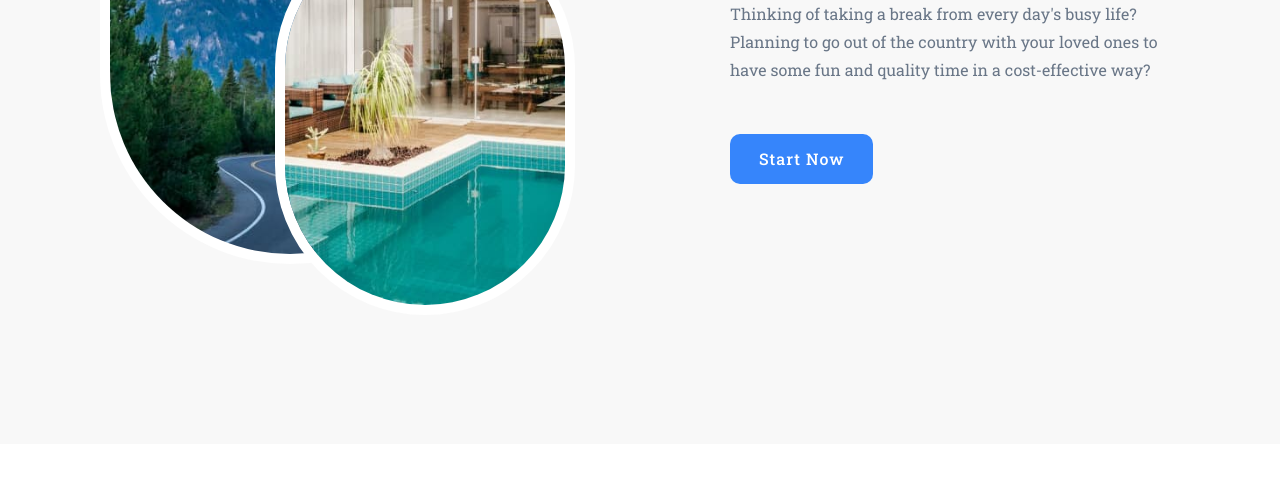
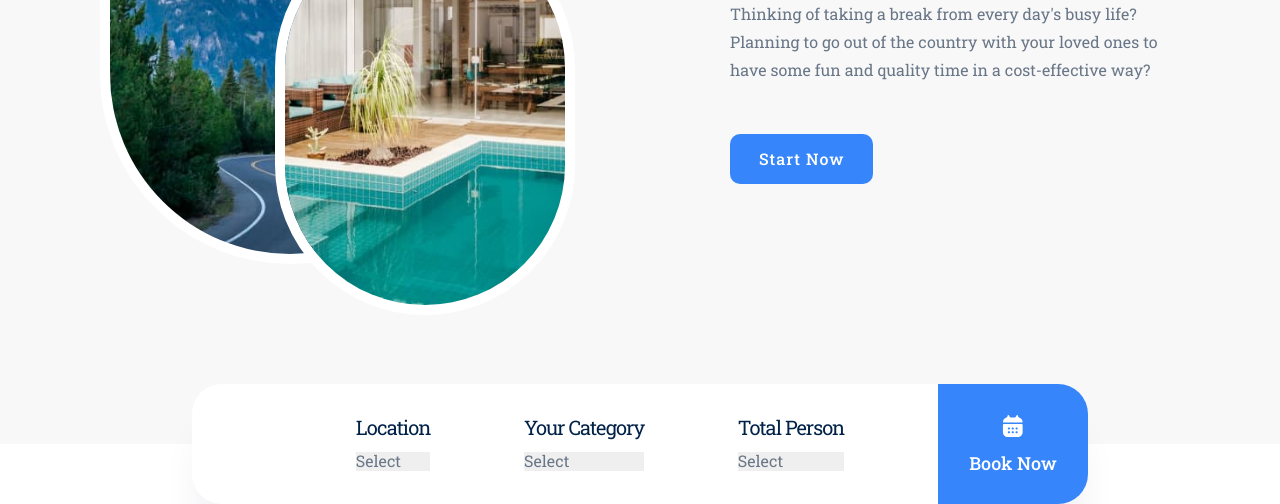
Before and after one commit to lordponchik/ex.Tripgoal, a website built with Parcel: page src/index.html in a window 1280 px wide. Shown: the part 392-896 px from the top of the page. Before the commit the page ends 836 px from the top, so only its background shows below. Built offline with nearby package versions, Linux system fonts and the light colour scheme; files whose address does not match are found by name; a web font is replaced by a local one.

Commit message:
add mob-tab booking

```diff
--- a/src/index.html
+++ b/src/index.html
@@ -101,7 +101,7 @@
             <button type="button" class="btn">Start Now</button>
           </div>
         </div>
-        <!-- <div class="booking">
+        <div class="booking">
           <ul class="booking-list list">
             <li class="booking-list__item">
               <label for="location" class="booking-list__label">Location</label>
@@ -150,7 +150,7 @@
             </svg>
             <p class="booking__btn-text">Book Now</p>
           </button>
-        </div> -->
+        </div>
       </section>
       <!--
       <section class="find-travel">
--- a/src/scripts/mob-menu.js
+++ b/src/scripts/mob-menu.js
@@ -18,8 +18,11 @@ documentEl.mobMenuBtn.addEventListener("click", () => {
 window.matchMedia("(min-width: 768px)").addEventListener("change", (e) => {
   if (!e.matches) return;
 
+  if (documentEl.mobMenu.classList.contains("open")) {
+    documentEl.mobMenuOpenSVG.classList.toggle("visible");
+    documentEl.mobMenuCloseSVG.classList.toggle("visible");
+  }
+
   documentEl.mobMenu.classList.remove("open");
   document.body.style.removeProperty("overflow");
-  documentEl.mobMenuOpenSVG.classList.toggle("visible");
-  documentEl.mobMenuCloseSVG.classList.toggle("visible");
 });
--- a/src/scss/layout/_hero.scss
+++ b/src/scss/layout/_hero.scss
@@ -1,5 +1,6 @@
 .hero {
   position: relative;
+  z-index: -2;
 
   padding-top: 50px;
   padding-bottom: 180px;
@@ -7,6 +8,9 @@
   background-color: $secondary-background-color;
 }
 .hero__container {
+  @media screen and (max-width: 767px) {
+    margin-bottom: 20px;
+  }
   @media screen and (min-width: 1280px) {
     display: flex;
     align-items: center;
@@ -24,6 +28,11 @@
   border: 10px solid $secondary-text-color;
   border-radius: 570px;
   overflow: hidden;
+
+  @media screen and (max-width: 767px) {
+    width: 90%;
+    margin: 0 auto;
+  }
 
   &--pool {
     position: absolute;
@@ -83,35 +92,56 @@
   margin-bottom: 50px;
 }
 .booking {
-  position: absolute;
-  bottom: 0;
-  left: 50%;
-  transform: translate(-50%, 50%);
-
-  display: flex;
-  width: 70%;
-  height: 120px;
   border-radius: 30px;
   overflow: hidden;
 
-  background-color: #fcfcfc;
+  background-color: $primary-background-color;
   -webkit-box-shadow: 0px 40px 30px 0px rgba(0, 34, 72, 0.07);
   box-shadow: 0px 40px 40px -10px rgba(0, 34, 72, 0.07);
+
+  @media screen and (max-width: 767px) {
+    margin-left: 50px;
+    margin-right: 50px;
+  }
+  @media screen and (min-width: 768px) {
+    position: absolute;
+    bottom: 0;
+    left: 50%;
+    transform: translate(-50%, 50%);
+
+    display: flex;
+    width: 90%;
+    height: 120px;
+  }
+  @media screen and (min-width: 1280px) {
+    width: 70%;
+  }
 }
 .booking-list {
   display: flex;
-  width: auto;
+  width: 100%;
   height: 100%;
-  margin-left: 70px;
   justify-content: space-evenly;
   align-items: center;
+
+  @media screen and (max-width: 767px) {
+    flex-direction: column;
+    padding-top: 20px;
+  }
+  @media screen and (min-width: 768px) {
+    margin-left: 20px;
+  }
+  @media screen and (min-width: 1280px) {
+    margin-left: 70px;
+  }
 }
 .booking-list__item {
   display: inline-flex;
   flex-direction: column;
 
-  &:not(:last-child) {
-    margin-right: 120px;
+  @media screen and (max-width: 767px) {
+    width: 60%;
+    margin-bottom: 20px;
   }
 }
 .booking-list__label {
@@ -129,13 +159,17 @@
     content: "";
     position: absolute;
     top: 20%;
-    right: -30px;
+    right: 10%;
 
     width: 16px;
     height: 16px;
 
     background-image: url(../image/chevron-down.svg);
     background-repeat: no-repeat;
+
+    @media screen and (min-width: 768px) {
+      right: -30px;
+    }
   }
 }
 .booking-list__select {
@@ -150,13 +184,20 @@
   flex-direction: column;
   justify-content: center;
   align-items: center;
-  margin-left: auto;
-  padding-left: 50px;
-  padding-right: 50px;
   border-style: none;
 
   color: $primary-background-color;
   background-color: $primary-accent-color;
+
+  @media screen and (max-width: 767px) {
+    width: 100%;
+  }
+  @media screen and (min-width: 768px) {
+    min-width: 150px;
+    margin-left: auto;
+    padding-left: 25px;
+    padding-right: 25px;
+  }
 }
 .booking__btn-svg {
   margin-bottom: 15px;
```
